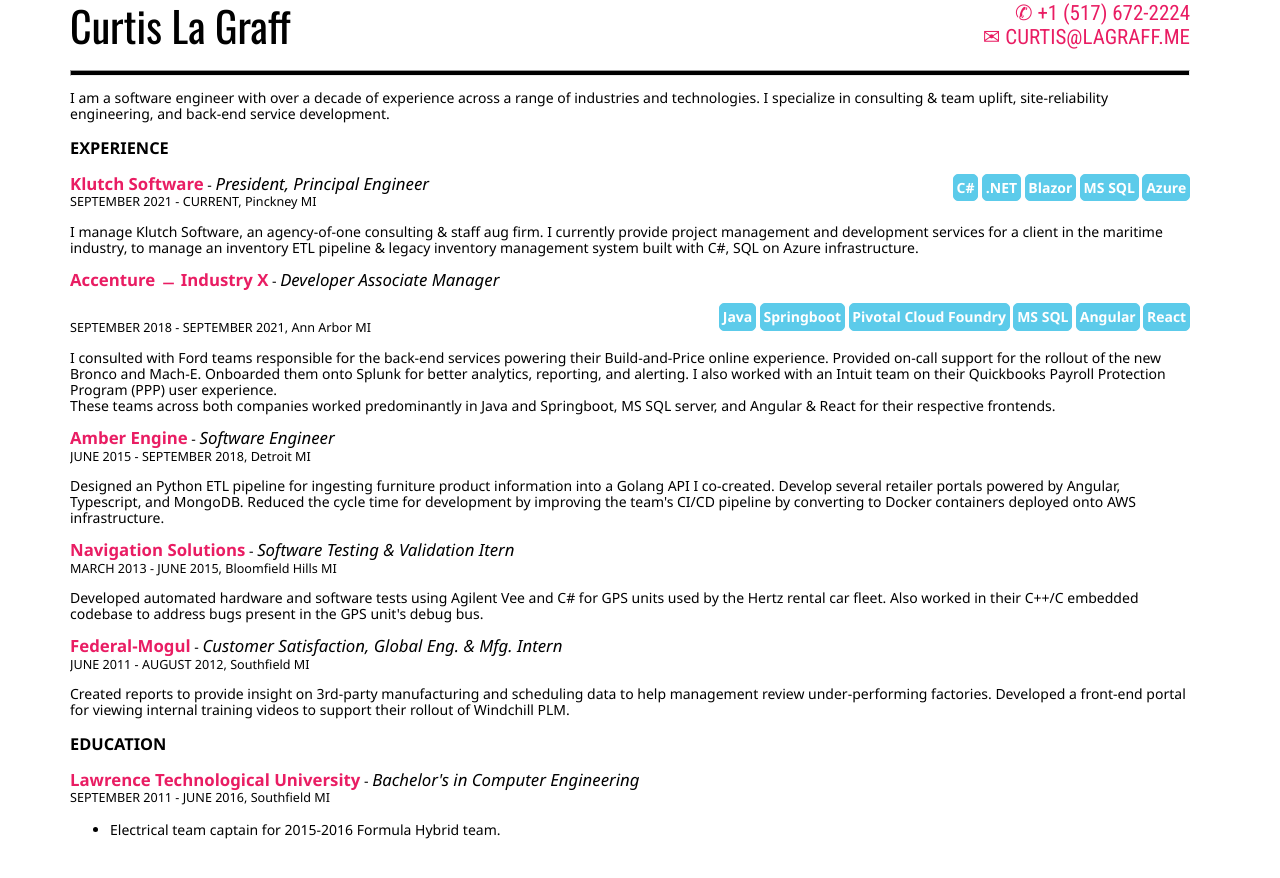
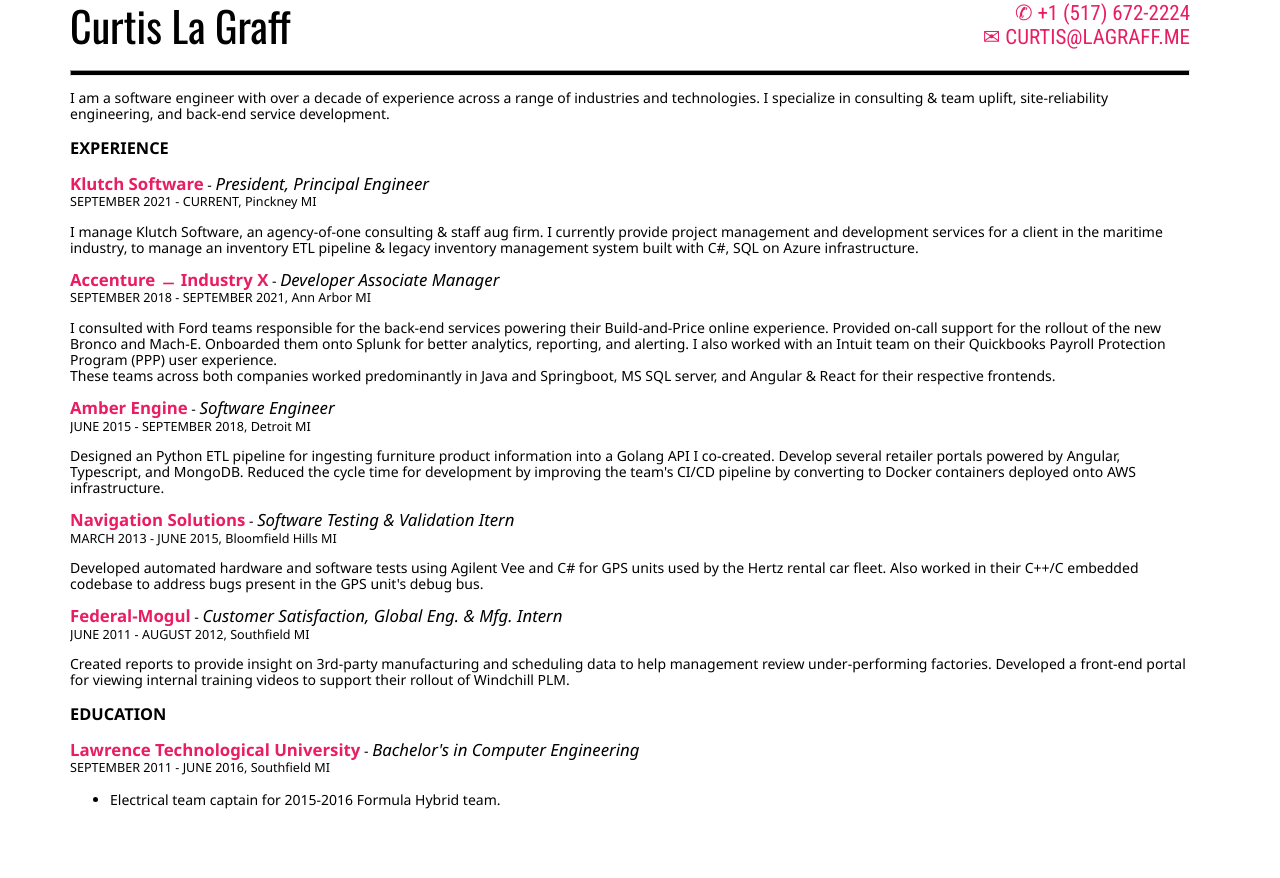
Before and after one commit to clagraff/clagraff.github.io, a Jekyll site: the page built from index.html, in a window 1280 px wide. Shown: the top 878 px of the page. Built offline with Jekyll 4.4.1, drawn with Linux system fonts in a browser that asks for light colours.

Commit message:
Update index.html

```diff
--- a/index.html
+++ b/index.html
@@ -9,13 +9,6 @@
 <p class="entry">
   <h3>EXPERIENCE</h3>
   <span class="company">Klutch Software</span> - <span class="position">President, Principal Engineer</span>
-  <ul class="tech">
-    <li>C#</li>
-     <li>.NET</li>
-     <li>Blazor</li>
-     <li>MS SQL</li>
-     <li>Azure</li>
-  </ul>
   <br/>
   <span class="duration">SEPTEMBER 2021 - CURRENT, Pinckney MI</span><br/>
   <p>
@@ -26,14 +19,6 @@
 </p>
 <p class="entry">
   <span class="company">Accenture &#xfe58; Industry X</span> - <span class="position">Developer Associate Manager</span>
-  <ul class="tech">
-    <li>Java</li>
-     <li>Springboot</li>
-     <li>Pivotal Cloud Foundry</li>
-     <li>MS SQL</li>
-     <li>Angular</li>
-    <li>React</li>
-  </ul>
   <br/>
   <span class="duration">SEPTEMBER 2018 - SEPTEMBER 2021, Ann Arbor MI</span><br/>
   <p>
```
